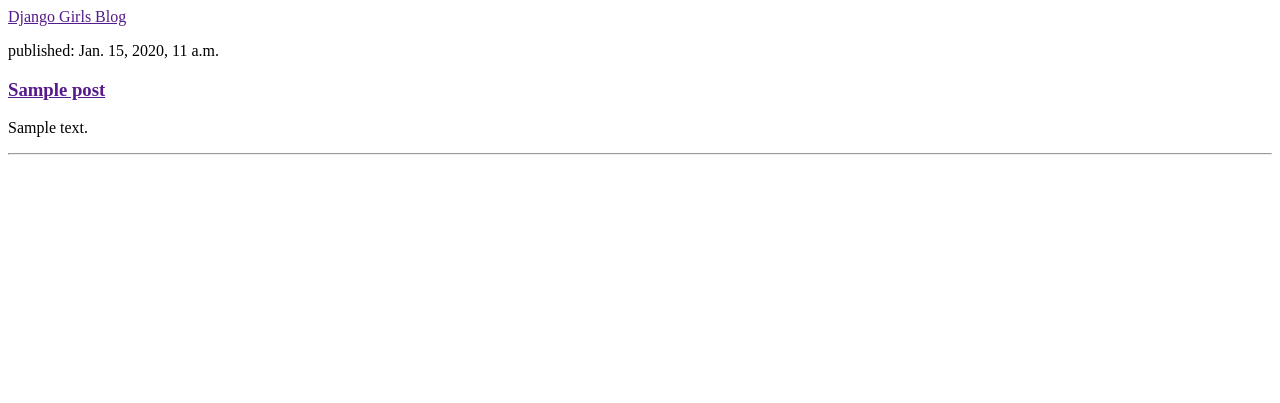
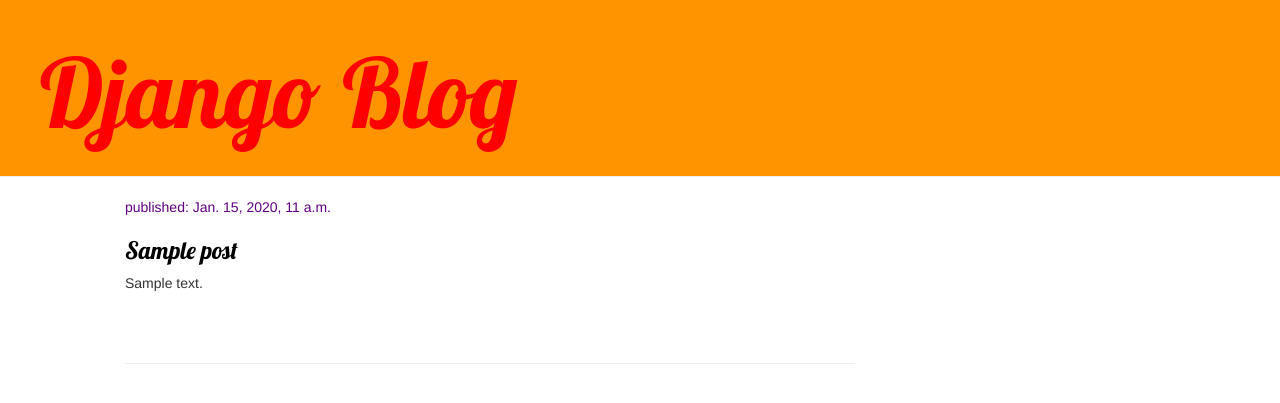
Before and after one commit to vicst/my-first-blog, a Django app: template blog/templates/blog/post_list.html in a window 1280 px wide. Shown: the top 403 px of the page. Run offline with Django 3.2, Linux system fonts and the light colour scheme; the template is opened without the code that fills it: values that come from a table or form of the project are taken from there, others are empty; tables that the repository leaves empty hold one stand-in row (values such as "Sample post"); some libraries are stand-ins or nearby versions.

Commit message:
Added view and template for detailed blog post as well as  CSS for the site.

```diff
--- /dev/null
+++ b/blog/static/css/blog.css
@@ -0,0 +1,37 @@
+.page-header h1, .page-header h1 a, .page-header h1 a:visited, .page-header h1 a:active {
+    color: red;
+    font-size: 72pt;
+    text-decoration: none;
+}
+
+.content {
+    margin-left: 40px;
+}
+
+h1, h2, h3, h4 {
+    font-family: 'Lobster', cursive;
+}
+.page-header {
+    background-color: #ff9400;
+    margin-top: 0;
+    padding: 20px 20px 20px 40px;
+}
+.date {
+    color: #600282;
+}
+
+.save {
+    float: right;
+}
+
+.post {
+    margin-bottom: 70px;
+}
+
+.post-form textarea, .post-form input {
+    width: 50%;
+    color: blue;
+}
+.post h3 a, .post h1 a:visited {
+    color: #000000;
+}
--- /dev/null
+++ b/blog/templates/blog/base.html
@@ -0,0 +1,24 @@
+<!DOCTYPE html>
+{% load staticfiles %}
+<html>
+    <head>
+        <title>Django blog</title>
+        <link href="//fonts.googleapis.com/css?family=Lobster&subset=latin,latin-ext" rel="stylesheet" type="text/css">
+        <link rel="stylesheet" href="//maxcdn.bootstrapcdn.com/bootstrap/3.2.0/css/bootstrap.min.css">
+        <link rel="stylesheet" href="//maxcdn.bootstrapcdn.com/bootstrap/3.2.0/css/bootstrap-theme.min.css">
+        <link rel="stylesheet" href="{% static 'css/blog.css' %}">
+    </head>
+    <body>
+        <div class="page-header">
+            <h1><a href="/">Django Blog</a></h1>
+        </div>
+        <div class="content container">
+            <div class="row">
+                <div class="col-md-8">
+                {% block content %}
+                {% endblock %}
+                </div>
+            </div>
+        </div>
+    </body>
+</html>
--- a/blog/templates/blog/post_list.html
+++ b/blog/templates/blog/post_list.html
@@ -1,20 +1,21 @@
-<!DOCTYPE html>
-<html>
-    <head>
-        <title>Django Girls blog</title>
-    </head>
-    <body>
-        <div>
-            <h1quir><a href="">Django Girls Blog</a></h1quir>
+{% extends 'blog/base.html' %}
+
+{%block content%}
+    <div class = "content container">
+        <div class="row"></div>
+            <div class="col-md-8">
+                {%for post in posts%}
+                    <div class ="post">
+                        <div class = date>
+                            <p>published: {{post.publish_date}}</p>
+                        </div>
+                    <h3><a href = "{% url 'post_detail' pk=post.pk%}">{{post.title}}</a></h3>
+                    <p>{{post.text|linebreaksbr}}</p>
+                    </div>
+                    <hr>
+                {% endfor %}
+            </div>
         </div>
+    </div>
 
-        <div>
-            {%for post in posts%}
-                <p>published: {{post.publish_date}}</p>
-                <h3><a href = "">{{post.title}}</a></h3>
-                <p>{{post.text|linebreaksbr}}</p>
-                <hr>
-        </div>
-            {% endfor %}
-    </body>
-</html>
+{% endblock %}
--- a/blog/urls.py
+++ b/blog/urls.py
@@ -4,5 +4,6 @@
 from . import views
 
 urlpatterns = [
-    url(r'^$', views.post_list, name = 'post_list')
+    url(r'^$', views.post_list, name = 'post_list'),
+    url(r'^post/(?P<pk>\d+)/$', views.post_detail, name = 'post_detail'),
 ]
```
Also changed, not shown: blog/templates/blog/google.html (added, +10 -0 lines), blog/templates/blog/post_details.html (added, +12 -0 lines), blog/views.py (+7 -0 lines).
